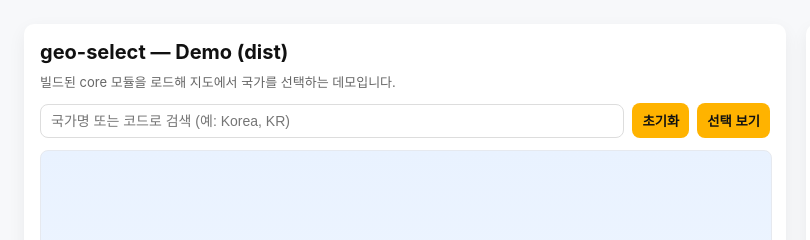
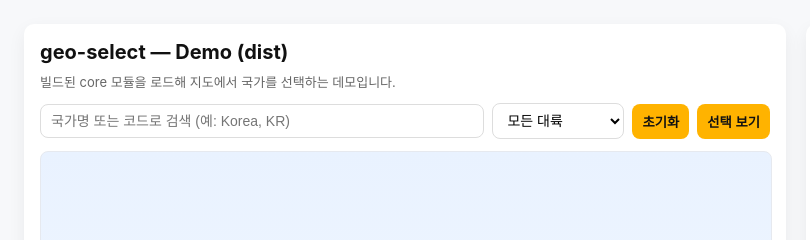
Before and after one commit to muganghskim/geo-select, a website: page docs/index.html in a window 1280 px wide. Both pictures are taken after a click on the button "초기화". Shown: the top 240 px of the page, 66-876 px from the left. Drawn offline with Linux system fonts and the light colour scheme.

Commit message:
feat: add continent filtering

```diff
--- a/docs/index.html
+++ b/docs/index.html
@@ -12,6 +12,7 @@
     h1{margin:0 0 8px 0;font-size:20px} p.lead{margin:0 0 12px 0;color:var(--muted);font-size:13px}
     #controls{display:flex;gap:8px;margin-bottom:12px}
     input[type="search"]{flex:1;padding:8px 10px;border-radius:8px;border:1px solid #ddd;font-size:14px}
+    select{padding:8px 10px;border-radius:8px;border:1px solid #ddd;background:#fff;font-size:14px}
     button{padding:8px 10px;border-radius:8px;border:none;background:var(--accent);color:#111;cursor:pointer;font-weight:600}
     #map{width:100%;height:520px;border-radius:8px;overflow:hidden;border:1px solid #e6e9ef;background:linear-gradient(180deg,#e9f2ff,#f7fbff)}
     .info h3{margin:0 0 6px 0;font-size:16px} .info p{margin:6px 0;color:var(--muted);font-size:13px} .info .meta{font-size:13px;color:#333;background:#f6f7fb;padding:8px;border-radius:6px}
@@ -29,6 +30,9 @@
         <input id="geo-search" name="geo-search" type="search" placeholder="국가명 또는 코드로 검색 (예: Korea, KR)"
                autocomplete="off" autocorrect="off" autocapitalize="off" spellcheck="false" data-lpignore="true"
                style="flex:1;padding:8px 10px;border-radius:8px;border:1px solid #ddd;font-size:14px" />
+        <select id="continent-filter" aria-label="대륙 필터">
+          <option value="">모든 대륙</option>
+        </select>
         <button id="btn-clear">초기화</button>
         <button id="btn-zoom" title="Fit to selected">선택 보기</button>
       </div>
@@ -197,11 +201,30 @@
           });
         }
 
+        const continentFilter = document.getElementById('continent-filter');
+        if (continentFilter && typeof core.getContinents === 'function') {
+          core.getContinents().forEach(continent => {
+            const option = document.createElement('option');
+            option.value = continent;
+            option.textContent = continent;
+            continentFilter.appendChild(option);
+          });
+          continentFilter.addEventListener('change', ev => {
+            core.setContinent(ev.target.value);
+            const selected = core.getSelected();
+            document.getElementById('selected-area').innerHTML = selected
+              ? `<p><strong>${selected.name || '(unknown)'}</strong></p>`
+              : '<p>아직 선택된 국가가 없습니다.</p>';
+          });
+        }
+
         // clear button
         const btnClear = document.getElementById('btn-clear');
         if (btnClear) btnClear.addEventListener('click', () => {
           const inp = document.getElementById('geo-search');
           if (inp) inp.value = '';
+          if (continentFilter) continentFilter.value = '';
+          if (typeof core.setContinent === 'function') core.setContinent('');
           if (typeof core.clear === 'function') core.clear();
           else if (typeof core.reset === 'function') core.reset();
           document.getElementById('selected-area').innerHTML = '<p>아직 선택된 국가가 없습니다.</p>';
--- a/docs/src/data/world.geo.json
+++ b/docs/src/data/world.geo.json
@@ -3,7 +3,7 @@
     "features": [
         {
             "type": "Feature",
-            "properties": { "name": "South Korea", "code": "KR" },
+            "properties": { "name": "South Korea", "code": "KR", "continent": "Asia" },
             "geometry": {
             "type": "Polygon",
             "coordinates": [[[126.117, 37.679], [129.468, 35.632], [128.05, 34.39], [126.117, 37.679]]]
@@ -11,7 +11,7 @@
         },
         {
             "type": "Feature",
-            "properties": { "name": "Japan", "code": "JP" },
+            "properties": { "name": "Japan", "code": "JP", "continent": "Asia" },
             "geometry": {
             "type": "Polygon",
             "coordinates": [[[139.839, 35.652], [140.995, 35.645], [139.839, 35.652]]]
@@ -19,7 +19,7 @@
         },
         {
             "type": "Feature",
-            "properties": { "name": "United States", "code": "US" },
+            "properties": { "name": "United States", "code": "US", "continent": "North America" },
             "geometry": {
             "type": "Polygon",
             "coordinates": [[[-125.0, 49.0], [-66.9, 49.0], [-66.9, 25.0], [-125.0, 25.0], [-125.0, 49.0]]]
@@ -27,7 +27,7 @@
         },
         {
             "type": "Feature",
-            "properties": { "name": "France", "code": "FR" },
+            "properties": { "name": "France", "code": "FR", "continent": "Europe" },
             "geometry": {
             "type": "Polygon",
             "coordinates": [[[2.0, 51.0], [7.0, 48.0], [3.0, 43.0], [-1.5, 43.0], [2.0, 51.0]]]
--- a/packages/core/package.json
+++ b/packages/core/package.json
@@ -1,6 +1,6 @@
 {
     "name": "geo-select-core",
-    "version": "0.2.0",
+    "version": "0.3.0",
     "description": "Vanilla JS core for interactive world map region selection",
     "type": "module",
     "main": "dist/geo-select-core.cjs",
--- a/packages/core/src/core.ts
+++ b/packages/core/src/core.ts
@@ -9,6 +9,8 @@ export class GeoCore {
   private listeners: { select: ((r: Region) => void)[] } = { select: [] };
   private selectedIndex: number | null = null;
   private searchMatches = new Set<number>();
+  private searchQuery = '';
+  private continentFilter: string | null = null;
 
   constructor(container: HTMLElement | null, options: GeoCoreOptions = {}) {
     if (!container) throw new Error('container HTMLElement is required');
@@ -89,6 +91,8 @@ export class GeoCore {
     });
 
     svg.appendChild(g);
+    this.updateVisibility();
+    this.updateHighlights();
   }
 
   private pathFromGeometry(geom: GeoJSON.Geometry | null): string {
@@ -127,6 +131,42 @@ export class GeoCore {
     });
   }
 
+  private continentFor(feature: GeoJSON.Feature): string {
+    const props = (feature.properties || {}) as Record<string, unknown>;
+    return String(
+      props.continent || props.CONTINENT || props.CONTINENT_UN || props.REGION_UN || ''
+    ).trim();
+  }
+
+  private isVisible(index: number): boolean {
+    if (!this.geojson || !this.continentFilter) return true;
+    return this.continentFor(this.geojson.features[index]).toLowerCase() === this.continentFilter;
+  }
+
+  private updateVisibility() {
+    if (!this.svg) return;
+    this.svg.querySelectorAll('path').forEach((path, index) => {
+      const visible = this.isVisible(index);
+      path.setAttribute('display', visible ? '' : 'none');
+      path.setAttribute('aria-hidden', visible ? 'false' : 'true');
+    });
+  }
+
+  private updateSearchMatches() {
+    this.searchMatches.clear();
+    if (!this.geojson || !this.searchQuery) return;
+
+    this.geojson.features.forEach((feature, index) => {
+      if (!this.isVisible(index)) return;
+      const props = (feature.properties || {}) as Record<string, unknown>;
+      const name = String(props.NAME || props.ADMIN || props.name || '').toLowerCase();
+      const iso = String(props.ISO_A3 || props.iso_a3 || props.code || '').toLowerCase();
+      if (name.includes(this.searchQuery) || iso.includes(this.searchQuery)) {
+        this.searchMatches.add(index);
+      }
+    });
+  }
+
   on(eventName: 'select', handler: (r: Region) => void) {
     this.listeners.select.push(handler);
     return () => {
@@ -153,7 +193,8 @@ export class GeoCore {
     const normalized = identifier.trim().toLowerCase();
     if (!normalized) return null;
 
-    const index = this.geojson.features.findIndex(feature => {
+    const index = this.geojson.features.findIndex((feature, featureIndex) => {
+      if (!this.isVisible(featureIndex)) return false;
       const props = (feature.properties || {}) as Record<string, unknown>;
       const values = [
         props.ISO_A3,
@@ -178,6 +219,7 @@ export class GeoCore {
   clear() {
     this.selectedIndex = null;
     this.searchMatches.clear();
+    this.searchQuery = '';
     this.updateHighlights();
   }
 
@@ -185,22 +227,39 @@ export class GeoCore {
     this.clear();
   }
 
+  getContinents(): string[] {
+    if (!this.geojson) return [];
+    return [...new Set(this.geojson.features.map(feature => this.continentFor(feature)).filter(Boolean))]
+      .sort((a, b) => a.localeCompare(b));
+  }
+
+  getContinent(): string | null {
+    return this.continentFilter;
+  }
+
+  setContinent(continent: string | null): Region[] {
+    const normalized = continent?.trim().toLowerCase() || null;
+    this.continentFilter = normalized;
+
+    if (this.selectedIndex !== null && !this.isVisible(this.selectedIndex)) {
+      this.selectedIndex = null;
+    }
+    this.updateVisibility();
+    this.updateSearchMatches();
+    this.updateHighlights();
+    if (!this.geojson) return [];
+    return this.geojson.features
+      .map((_, index) => index)
+      .filter(index => this.isVisible(index))
+      .map(index => toRegion(this.geojson!.features[index]));
+  }
+
   search(query: string): Region[] {
     if (!this.geojson || !this.svg) return [];
-    const q = query.toLowerCase().trim();
-    const matches: number[] = [];
-    if (q) {
-      this.geojson.features.forEach((feature, index) => {
-        const props = (feature.properties || {}) as Record<string, unknown>;
-        const name = String(props.NAME || props.ADMIN || props.name || '').toLowerCase();
-        const iso = String(props.ISO_A3 || props.iso_a3 || props.code || '').toLowerCase();
-        if (name.includes(q) || iso.includes(q)) matches.push(index);
-      });
-    }
-
-    this.searchMatches = new Set(matches);
+    this.searchQuery = query.toLowerCase().trim();
+    this.updateSearchMatches();
     this.updateHighlights();
-    return matches.map(index => toRegion(this.geojson!.features[index]));
+    return [...this.searchMatches].map(index => toRegion(this.geojson!.features[index]));
   }
 
   destroy() {
@@ -210,5 +269,7 @@ export class GeoCore {
     this.listeners = { select: [] };
     this.selectedIndex = null;
     this.searchMatches.clear();
+    this.searchQuery = '';
+    this.continentFilter = null;
   }
 }
```
Also changed, not shown: packages/core/demo.html (+23 -0 lines), packages/core/src/data/world.geo.json (+4 -4 lines), packages/core/test/selection.test.mjs (+26 -2 lines), docs/dist/geo-select-core.esm.js, docs/dist/geo-select-core.umd.js, packages/core/README.md, packages/core/dist/core.d.ts, packages/core/dist/geo-select-core.cjs, packages/core/dist/geo-select-core.esm.js, packages/core/dist/geo-select-core.umd.js, 6 other files.
